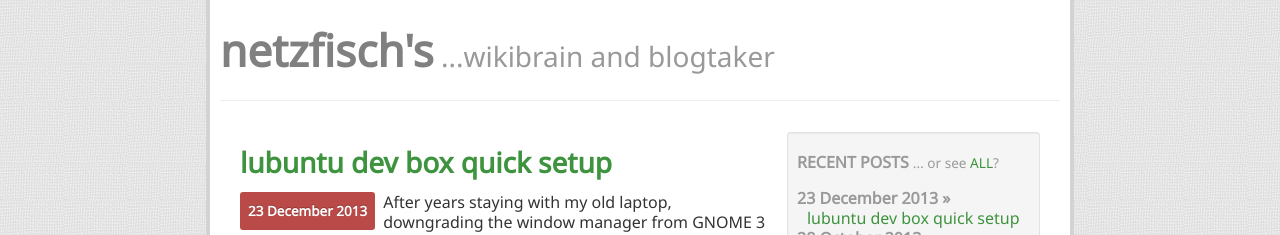
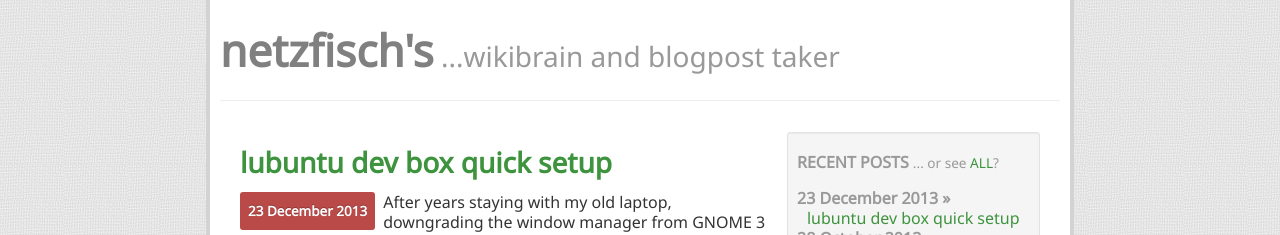
Before and after one commit to netzfisch/netzfisch.github.io, a Jekyll site: the page built from index.html, in a window 1280 px wide and 900 px high. Shown: the top 235 px of the window. Built offline with Jekyll 4.4.1, drawn with Linux system fonts in a browser that asks for light colours; Markdown is read by kramdown in place of the engine named in the settings; comment, search, counter and statistics services are not loaded.

Commit message:
specify sub-title

```diff
--- a/_includes/navigation.html
+++ b/_includes/navigation.html
@@ -1,4 +1,4 @@
       <div class="navigation">
-        <h1 class="muted"><a href="/">netzfisch's</a><small> ...wikibrain and blogtaker</small></h1>
+        <h1 class="muted"><a href="/">netzfisch's</a><small> ...wikibrain and blogpost taker</small></h1>
       </div>
       <hr />
```
